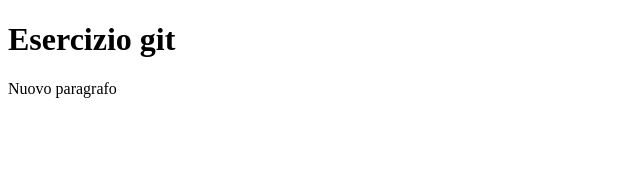
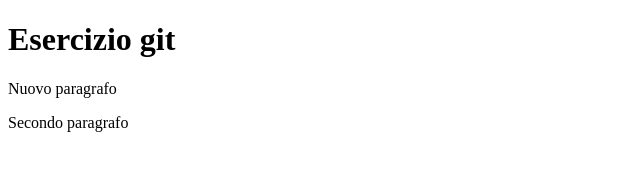
Before and after one commit to LauricellaAndrea/nuova-repository, a plain HTML site: page index.html in a window 1280 px wide. Shown: the whole page, without its empty margins (0-640 px from the left). Drawn offline with Linux system fonts and the light colour scheme.

Commit message:
secondo paragrafo

```diff
--- a/index.html
+++ b/index.html
@@ -13,5 +13,8 @@
 <p>
     Nuovo paragrafo
 </p>
+<p>
+    Secondo paragrafo
+</p>
 </body>
 </html>
```
